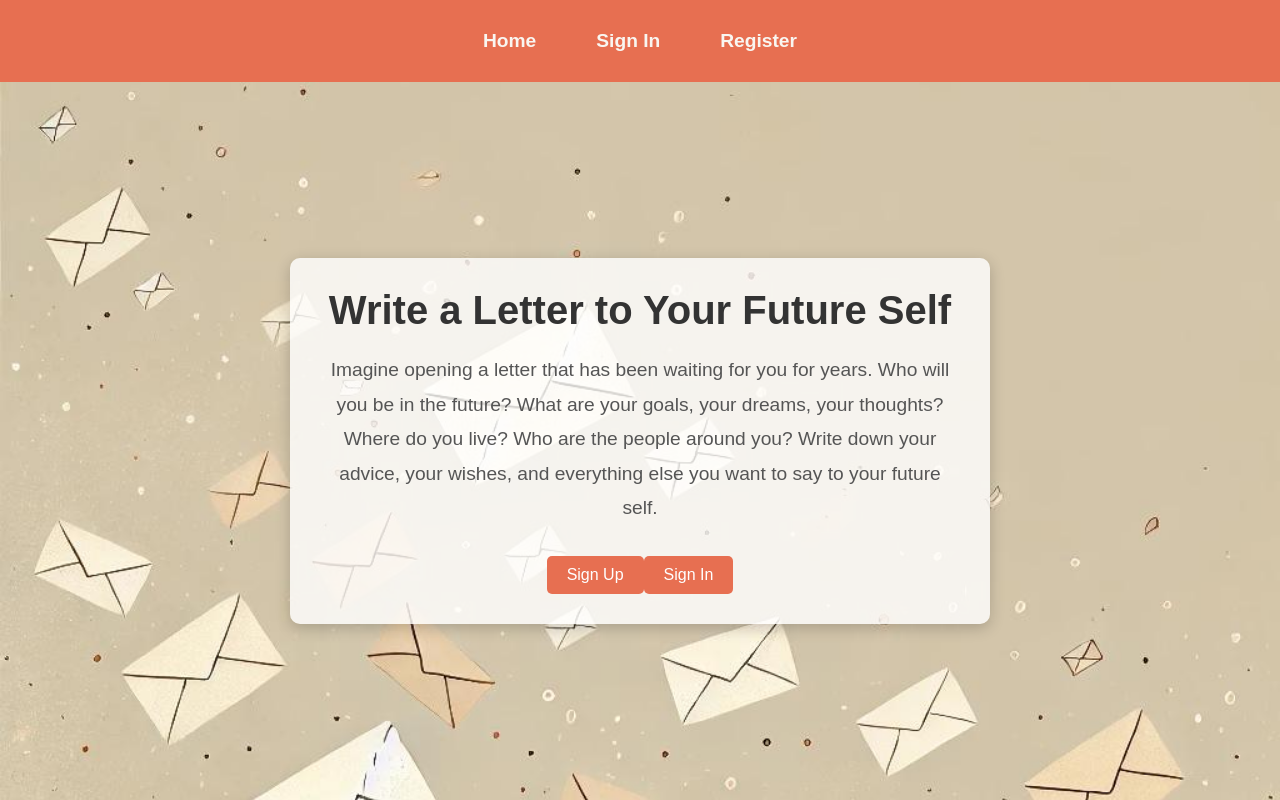
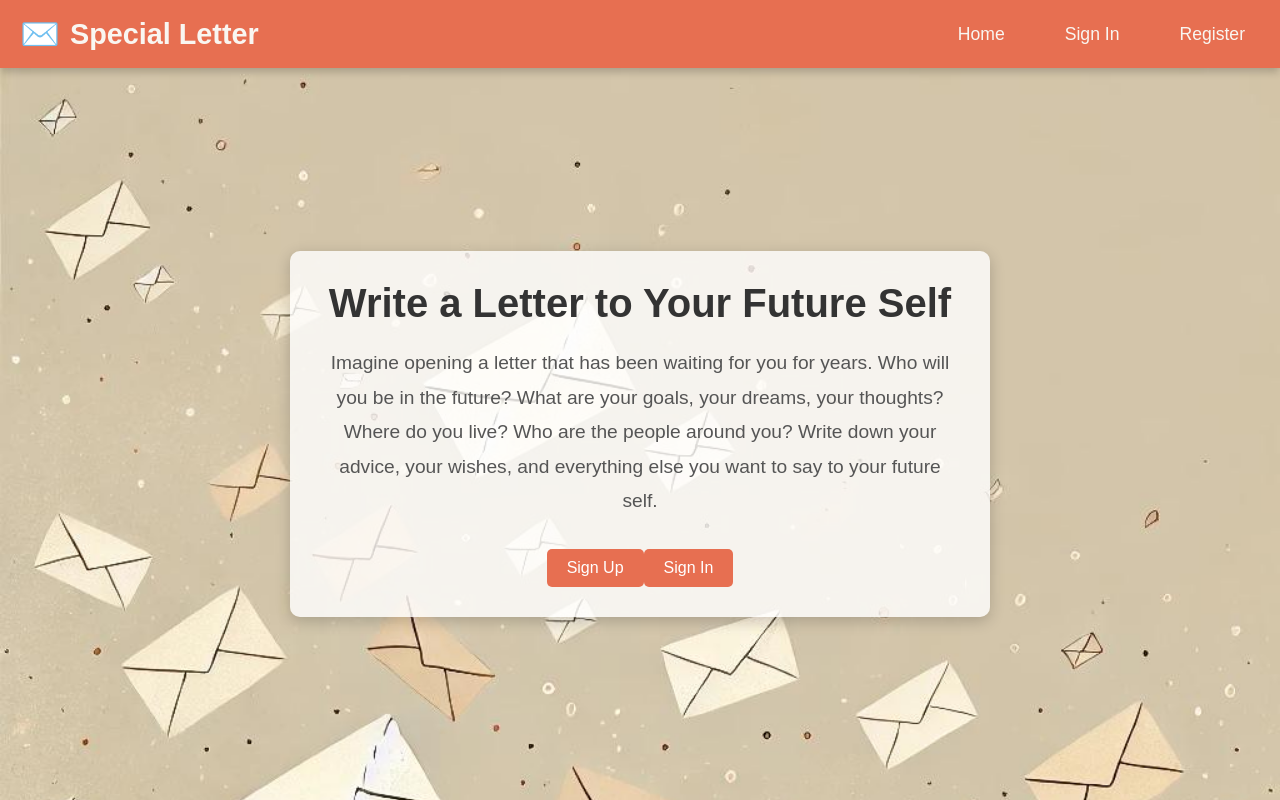
Before and after one commit to horodylova/special-letter, a React (Vite) app: page / in a window 1280 px wide. Built offline with nearby package versions, Linux system fonts and the light colour scheme; no server answers.

Commit message:
fixed header

```diff
--- a/src/App.jsx
+++ b/src/App.jsx
@@ -1,17 +1,24 @@
-import React, { useEffect, useContext } from "react";
+import React, { useEffect, useContext, useState } from "react";
 import { BrowserRouter as Router, Routes, Route, Navigate } from "react-router-dom";
 import Home from "./components/HomePage/Home";
 import CreateNewUser from "./components/Auth/Register/Register";
 import Login from "./components/Auth/Login/Login";
 import LettersPage from "./components/LettersPage/LettersPage";
-import { Header, Nav, NavLink } from "./components/Styles/App.styled";
+import {
+  Header,
+  Nav,
+  NavLink,
+  Logo,
+  LogoIcon,
+  BurgerButton
+} from "./components/Styles/App.styled";
 import { GlobalStyle } from "./components/Styles/GlobalStyle";
 import { removeToken, getToken } from "./utils/setGetAndRemoveToken";
 import { AppContext } from "../src/contexts/AppContext";
 
-
 function App() {
-   const { isAuthenticated, setIsAuthenticated } = useContext(AppContext);
+  const { isAuthenticated, setIsAuthenticated } = useContext(AppContext);
+  const [isMenuOpen, setIsMenuOpen] = useState(false);
 
   useEffect(() => {
     const token = getToken();
@@ -21,6 +28,15 @@ function App() {
   const handleLogout = () => {
     removeToken();
     setIsAuthenticated(false);
+    setIsMenuOpen(false);
+  };
+
+  const toggleMenu = () => {
+    setIsMenuOpen(!isMenuOpen);
+  };
+
+  const closeMenu = () => {
+    setIsMenuOpen(false);
   };
 
   return (
@@ -28,18 +44,44 @@ function App() {
       <GlobalStyle />
       <Router>
         <Header>
-          <Nav>
-            <NavLink to="/">Home</NavLink>
-            {isAuthenticated && <NavLink to="/letters">Letters</NavLink> }
-            {!isAuthenticated &&  <NavLink to="/login">Sign In</NavLink> }
-            {!isAuthenticated && <NavLink to="/register">Register</NavLink>}
-            {isAuthenticated && <NavLink onClick={handleLogout} to="/">Logout</NavLink>}
+          <Logo to="/">
+            <LogoIcon>✉️</LogoIcon>
+            Special Letter
+          </Logo>
+
+          <BurgerButton
+            onClick={toggleMenu}
+            $isOpen={isMenuOpen}
+            aria-label="Toggle menu"
+          >
+            <span></span>
+            <span></span>
+            <span></span>
+          </BurgerButton>
+
+          <Nav $isOpen={isMenuOpen}>
+            <NavLink to="/" onClick={closeMenu}>Home</NavLink>
+            {isAuthenticated && (
+              <NavLink to="/letters" onClick={closeMenu}>Letters</NavLink>
+            )}
+            {!isAuthenticated && (
+              <>
+                <NavLink to="/login" onClick={closeMenu}>Sign In</NavLink>
+                <NavLink to="/register" onClick={closeMenu}>Register</NavLink>
+              </>
+            )}
+            {isAuthenticated && (
+              <NavLink onClick={() => { handleLogout(); closeMenu(); }} to="/">
+                Logout
+              </NavLink>
+            )}
           </Nav>
         </Header>
+
         <Routes>
           <Route path="/" element={<Home />} />
-          {!isAuthenticated && <Route path="/register" element={<CreateNewUser />} /> }
-          {!isAuthenticated && <Route path="/login" element={<Login />} /> }
+          {!isAuthenticated && <Route path="/register" element={<CreateNewUser />} />}
+          {!isAuthenticated && <Route path="/login" element={<Login />} />}
           {isAuthenticated && <Route path="/letters" element={<LettersPage />} />}
           <Route path="*" element={<Navigate to="/" />} />
         </Routes>
--- a/src/components/HomePage/Home.jsx
+++ b/src/components/HomePage/Home.jsx
@@ -1,12 +1,10 @@
 import React, {useContext} from "react";
 import { Link } from "react-router-dom";
-import { useNavigate } from 'react-router-dom';
-import { HomeContainer, ContentWrapper, Header, Description, Button } from "./Home.styled";
+ import { HomeContainer, ContentWrapper, Header, Description, Button } from "./Home.styled";
 import { AppContext } from "../../contexts/AppContext";
 
 const Home = () => {
-  const navigate = useNavigate();
-  const { isAuthenticated, setIsAuthenticated } = useContext(AppContext);
+   const { isAuthenticated } = useContext(AppContext);
 
   return (
     <HomeContainer>
--- a/src/components/Styles/App.styled.js
+++ b/src/components/Styles/App.styled.js
@@ -3,24 +3,66 @@ import { Link } from "react-router-dom";
 
 export const Header = styled.header`
   background-color: #e76f51;
-padding: 20px;
+  padding: 15px 20px;
   display: flex;
-justify-content: center;
+  justify-content: space-between;
   align-items: center;
   box-shadow: 0px 4px 8px rgba(0, 0, 0, 0.2);
+  position: relative;
+`;
+
+export const Logo = styled(Link)`
+  font-size: 1.5rem;
+  font-weight: bold;
+  color: #f9f6f1;
+  text-decoration: none;
+  display: flex;
+  align-items: center;
+  gap: 10px;
+
+  @media (min-width: 1024px) {
+    font-size: 1.8rem;
+  }
+`;
+
+export const LogoIcon = styled.span`
+  font-size: 1.8rem;
+
+  @media (min-width: 1024px) {
+    font-size: 2rem;
+  }
 `;
 
 export const Nav = styled.nav`
+  @media (max-width: 1023px) {
+    position: absolute;
+    top: 100%;
+    right: ${({ $isOpen }) => ($isOpen ? '0' : '-100%')};
+    background-color: #e76f51;
+    padding: 20px;
+    width: 250px;
+    height: auto;
+    display: flex;
+    flex-direction: column;
+    gap: 15px;
+    transition: right 0.3s ease-in-out;
+    box-shadow: -2px 4px 8px rgba(0, 0, 0, 0.1);
+    z-index: 1000;
+  }
+
+  @media (min-width: 1024px) {
     display: flex;
     gap: 30px;
+    align-items: center;
+  }
 `;
 
 export const NavLink = styled(Link)`
-  font-size: 1.2rem;
-  font-weight: bold;
+  font-size: 1.1rem;
+  font-weight: 500;
   color: #f9f6f1;
   text-decoration: none;
-  padding: 10px 15px;
+  padding: 8px 15px;
   border-radius: 5px;
   transition: background-color 0.3s, color 0.3s;
 
@@ -30,7 +72,47 @@ export const NavLink = styled(Link)`
   }
 
   &.active {
-    background-color: #e76f51;
+    background-color: #f4a261;
     color: white;
   }
+
+  @media (max-width: 1023px) {
+    width: 100%;
+    text-align: center;
+  }
 `;
+
+export const BurgerButton = styled.button`
+  display: none;
+  background: none;
+  border: none;
+  cursor: pointer;
+  padding: 10px;
+  z-index: 1001;
+
+  @media (max-width: 1023px) {
+    display: flex;
+    flex-direction: column;
+    gap: 6px;
+  }
+
+  span {
+    display: block;
+    width: 25px;
+    height: 2px;
+    background-color: #f9f6f1;
+    transition: all 0.3s;
+
+    &:first-child {
+      transform: ${({ $isOpen }) => $isOpen ? 'rotate(45deg) translate(6px, 6px)' : 'none'};
+    }
+
+    &:nth-child(2) {
+      opacity: ${({ $isOpen }) => $isOpen ? '0' : '1'};
+    }
+
+    &:last-child {
+      transform: ${({ $isOpen }) => $isOpen ? 'rotate(-45deg) translate(6px, -6px)' : 'none'};
+    }
+  }
+`;
```
Also changed, not shown: src/.txt. Lines whose indentation alone changed are shown as unchanged.
